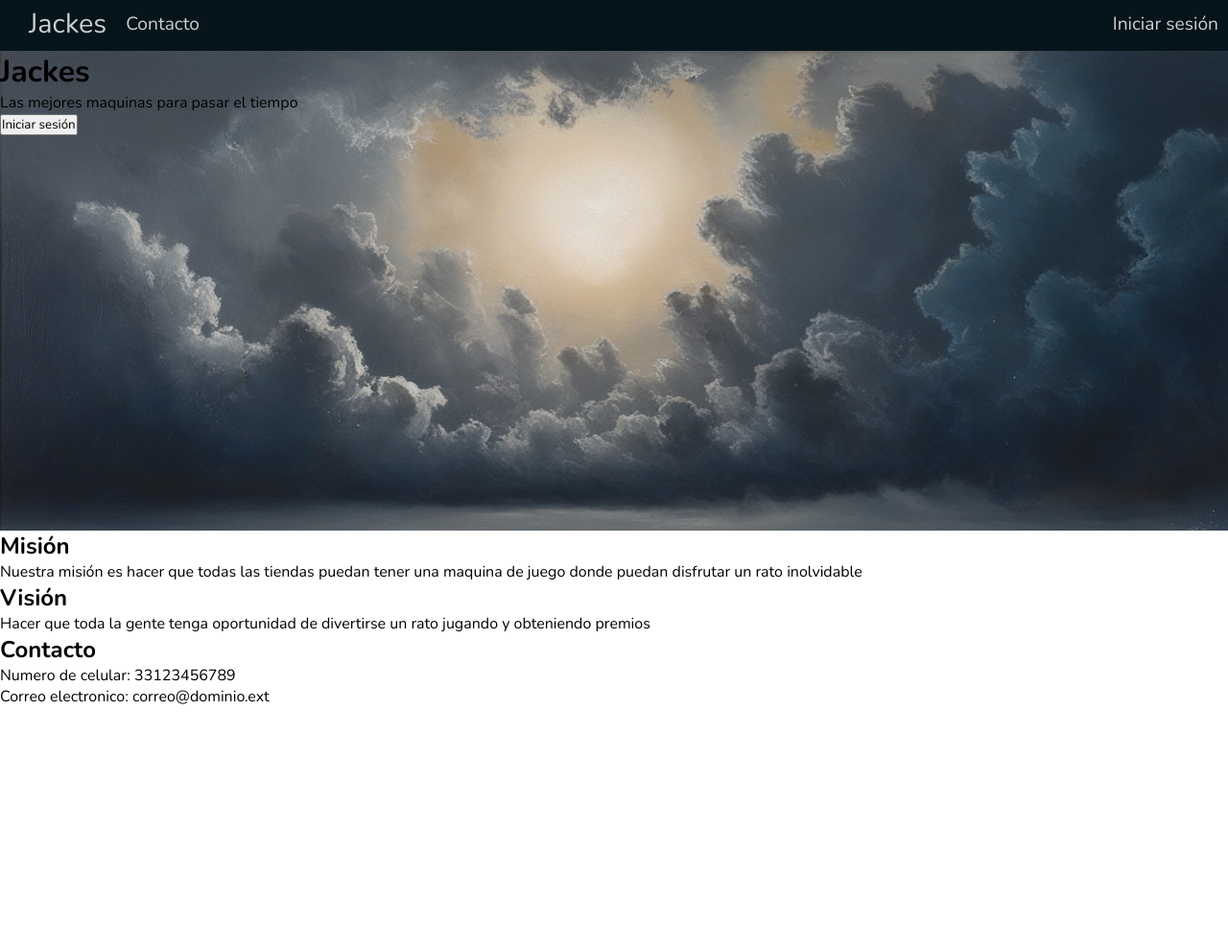
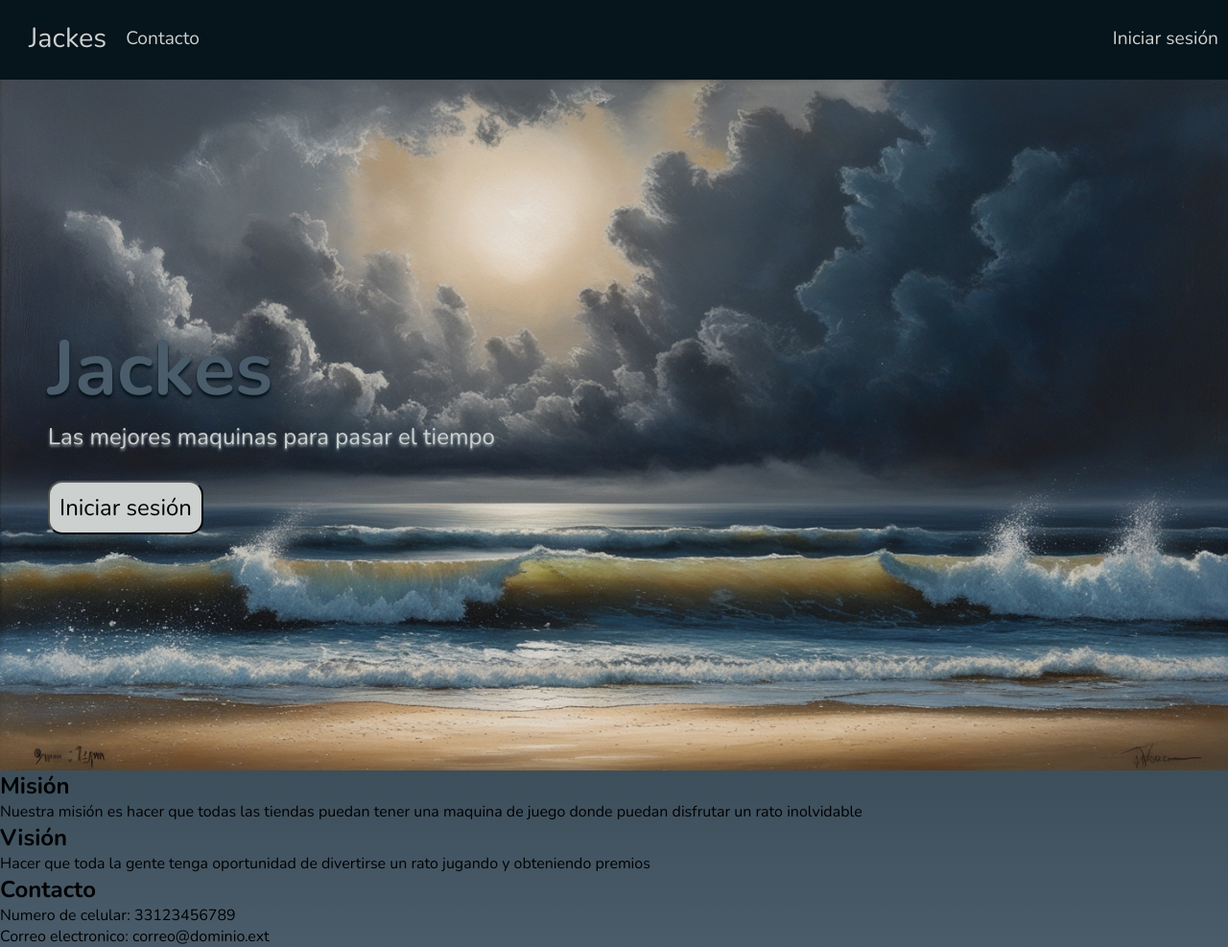
Before and after one commit to KIHM-02/Jackes_2.0, a PHP site: page / in a window 1280 px wide. Shown: the whole page at 96% size. Before the commit the page ends 734 px from the top, so only its background shows below. Run offline with PHP 8.4, Linux system fonts and the light colour scheme.

Commit message:
added default styles to texts and added the style for header

```diff
--- a/css/color.css
+++ b/css/color.css
@@ -12,7 +12,10 @@
     --formal-blue-dark: #11212D;
     --formal-dark:#06141b;
 
+    --text-title-hero: 5em;
     --text-title: 1.5em;
     --text-items: 1.2em;
     --text-normal: 1em;
+
+    --btn-radius: 15px;
 }
--- a/css/header.css
+++ b/css/header.css
@@ -1,6 +1,20 @@
 .header-content{
     width: 100%;
-    height: 500px;
+    height: 90vh;
     background-image: url("../image/ocean-back.jpg");
+    background-repeat: no-repeat;
+    background-size: cover;
 
+    display: flex;
+    align-items: center;
 }
+
+.header-content div{
+    margin: 50px;
+}
+
+.header-content div p{
+    color: var(--formal-white);
+    font-size: var(--text-title);
+    text-shadow: 0 2px 3px var(--formal-grey);
+}
--- a/css/init-border.css
+++ b/css/init-border.css
@@ -6,3 +6,29 @@
     box-sizing: border-box;
     font-family: "Nunito", sans-serif;
 }
+
+#back-color{
+    background-image: linear-gradient(to bottom, #06141b, #4a5c6a);
+}
+
+/*Textos */
+
+.title-hero{
+    font-size: var(--text-title-hero);
+    color: var(--formal-mid-grey);
+    text-shadow: 0 3px 3px var(--formal-dark);
+}
+
+.title-nav{
+    font-size: var(--text-title);
+}
+
+/*Botones*/
+
+.btn-white{
+    margin-top: 30px;
+    border-radius: var(--btn-radius);
+    background-color: var(--formal-white);
+    padding: 10px;
+    font-size: var(--text-title);
+}
--- a/css/nav.css
+++ b/css/nav.css
@@ -8,7 +8,7 @@
 .nav-bar{
     width: 100%;
     font-size: var(--text-items);
-    line-height: 50px;
+    line-height: 10vh;
     background-color: var(--formal-dark);
     box-shadow: 0 2px 5px 3px var(--formal-blue-dark);
 }
@@ -37,7 +37,3 @@
     color: var(--formal-white);
     text-decoration: none;
 }
-
-.title{
-    font-size: var(--text-title);
-}
--- a/index.php
+++ b/index.php
@@ -4,19 +4,19 @@
     <meta charset="UTF-8">
     <meta name="viewport" content="width=device-width, initial-scale=1.0">
     <title>Inicio</title>
+    <link rel="stylesheet" href="css/color.css">
     <link rel="stylesheet" href="css/init-border.css">
-    <link rel="stylesheet" href="css/color.css">
     <link rel="stylesheet" href="css/nav.css">
     <link rel="stylesheet" href="css/header.css">
 </head>
-<body>
+<body id ="back-color">
     <nav class="nav-bar">
         <ul class="ul-left">
             <li>
                 <label hidden for="menu-hamb">Menu</label>
                 <input type="checkbox" hidden id="menu-hamb">
             </li>
-            <li><a class="title" href="index.php">Jackes</a></li>
+            <li><a class="title-nav" href="index.php">Jackes</a></li>
             <li><a href="#">Contacto</a></li>
         </ul>
         <ul class="ul-right">
@@ -26,9 +26,9 @@
 
     <header class="header-content">
         <div>
-            <h1>Jackes</h1>
+            <h1 class = "title-hero">Jackes</h1>
             <p>Las mejores maquinas para pasar el tiempo</p>
-            <button>Iniciar sesión</button>
+            <button class="btn-white">Iniciar sesión</button>
         </div>
     </header>
 
```
